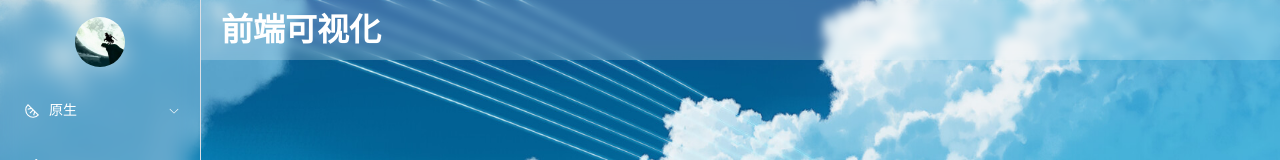
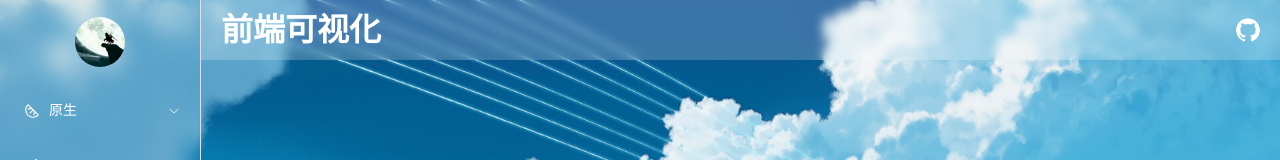
Before and after one commit to Mcrengetea/vue-visualization, a Vue app: page / in a window 1280 px wide. Shown: the top 160 px of the page. Built offline with nearby package versions, Linux system fonts and the light colour scheme.

Commit message:
添加github链接

```diff
--- a/components.d.ts
+++ b/components.d.ts
@@ -16,6 +16,7 @@ declare module '@vue/runtime-core' {
     ElEmpty: typeof import('element-plus/es')['ElEmpty']
     ElHeader: typeof import('element-plus/es')['ElHeader']
     ElIcon: typeof import('element-plus/es')['ElIcon']
+    ElLink: typeof import('element-plus/es')['ElLink']
     ElMain: typeof import('element-plus/es')['ElMain']
     ElMenu: typeof import('element-plus/es')['ElMenu']
     ElMenuItem: typeof import('element-plus/es')['ElMenuItem']
--- a/src/layout/Header.vue
+++ b/src/layout/Header.vue
@@ -1,6 +1,9 @@
 <template>
     <header class="app-header-in">
         <h1 @click="toHome">前端可视化</h1>
+        <el-link href="https://github.com/Mcrengetea/vue-visualization" :underline="false">
+            <img src="/image/github.png" alt="">
+        </el-link>
     </header>
 </template>
 
@@ -21,11 +24,17 @@ function toHome() {
     display: flex;
     display: -webkit-flex;
     align-items: center;
+    justify-content: space-between;
 
     h1 {
         margin: 0;
         color: #fff;
         cursor: pointer;
     }
+    img {
+        width: 24px;
+        height: 24px;
+        border-radius: 50%;
+    }
 }
 </style>
```
Also changed, not shown: public/image/github.png (added).
